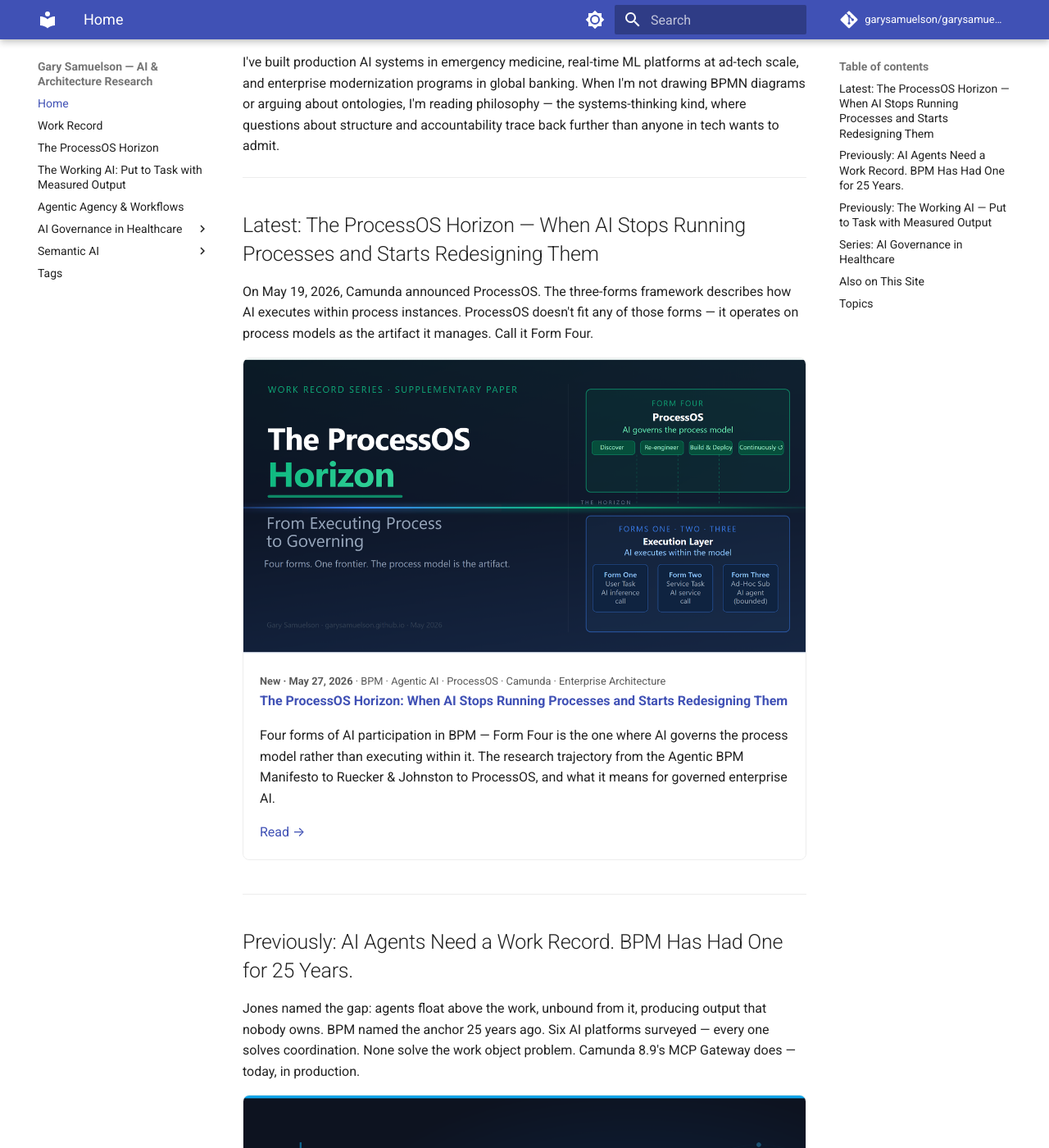
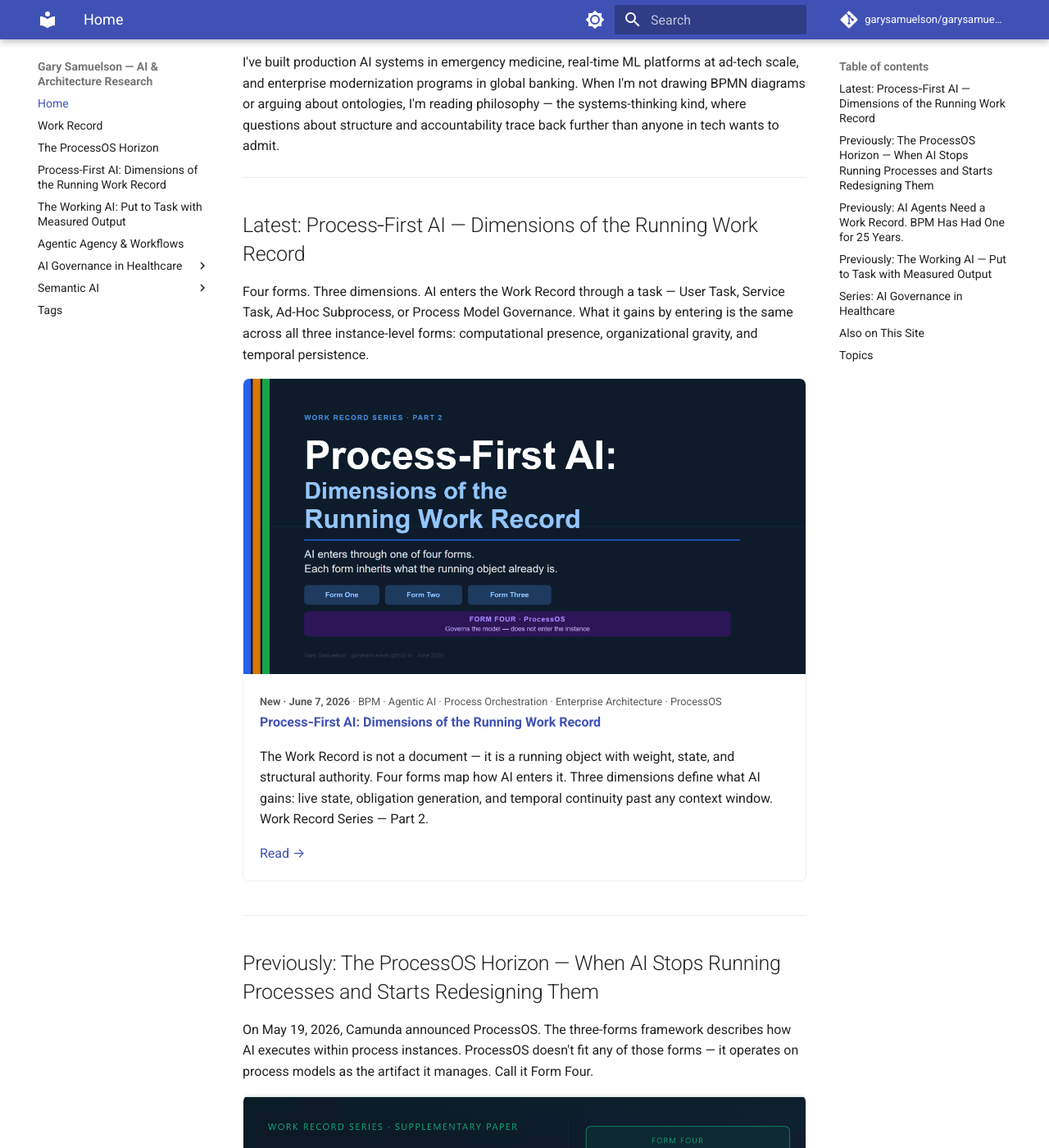
Before and after one commit to garysamuelson/garysamuelson.github.io, an MkDocs documentation site: the page built from docs/index.md, in a window 1280 px wide and 1400 px high, scrolled down 523 px. Shown: the whole window at 82% size. Built offline with MkDocs 1.6.1 and Material for MkDocs 9.7.7, drawn with Linux system fonts in a browser that asks for light colours; comment, search, counter and statistics services are not loaded.

Commit message:
Publish Part 2: Process-First AI — Dimensions of the Running Work Record
- New article: docs/agentic/process-first-ai-dimensions.md (Work Record Series Part 2)
- Banner: dimensions_banner_v2.png (1200x630, LinkedIn-safe)
- New SVGs: form4_governs_not_inherits, forms_dimensions_matrix, three_dimensions_abstract
- Updated index.md: new article featured as Latest
- Updated mkdocs.yml: added to nav after ProcessOS Horizon

```diff
--- a/docs/index.md
+++ b/docs/index.md
@@ -10,7 +10,29 @@
 
 ---
 
-## Latest: The ProcessOS Horizon — When AI Stops Running Processes and Starts Redesigning Them
+## Latest: Process‑First AI — Dimensions of the Running Work Record
+
+Four forms. Three dimensions. AI enters the Work Record through a task — User Task, Service Task, Ad-Hoc Subprocess, or Process Model Governance. What it gains by entering is the same across all three instance-level forms: computational presence, organizational gravity, and temporal persistence.
+
+<div style="display:grid; grid-template-columns: repeat(auto-fit, minmax(280px, 1fr)); gap:1.5rem; margin-bottom:2rem;">
+
+<div markdown style="border:1px solid var(--md-default-fg-color--lightest); border-radius:8px; overflow:hidden;">
+<a href="agentic/process-first-ai-dimensions/">
+  <img src="assets/images/dimensions_banner_v2.png" alt="Process‑First AI: Dimensions of the Running Work Record" style="width:100%; display:block;" />
+</a>
+<div style="padding:1rem;">
+<small><strong>New · June 7, 2026</strong> · BPM · Agentic AI · Process Orchestration · Enterprise Architecture · ProcessOS</small><br/>
+<strong><a href="agentic/process-first-ai-dimensions/">Process‑First AI: Dimensions of the Running Work Record</a></strong>
+<p>The Work Record is not a document — it is a running object with weight, state, and structural authority. Four forms map how AI enters it. Three dimensions define what AI gains: live state, obligation generation, and temporal continuity past any context window. Work Record Series — Part 2.</p>
+<a href="agentic/process-first-ai-dimensions/">Read →</a>
+</div>
+</div>
+
+</div>
+
+---
+
+## Previously: The ProcessOS Horizon — When AI Stops Running Processes and Starts Redesigning Them
 
 On May 19, 2026, Camunda announced ProcessOS. The three-forms framework describes how AI executes within process instances. ProcessOS doesn't fit any of those forms — it operates on process models as the artifact it manages. Call it Form Four.
 
--- a/mkdocs.yml
+++ b/mkdocs.yml
@@ -86,6 +86,7 @@
   - Home: index.md
   - "Work Record": agentic/work-record-is-bpm-task.md
   - "The ProcessOS Horizon": agentic/process-os-horizon.md
+  - "Process-First AI: Dimensions of the Running Work Record": agentic/process-first-ai-dimensions.md
   - "The Working AI: Put to Task with Measured Output": agentic/working-ai-put-to-task.md
   - Agentic Agency & Workflows: agentic/agentic-agency-and-workflows.md
   - AI Governance in Healthcare:
```
Also changed, not shown: other parts of docs/index.md (+1 -1 lines), docs/agentic/process-first-ai-dimensions.md (added, +144 -0 lines), docs/assets/images/dimensions_banner_v1.png (added), docs/assets/images/dimensions_banner_v2.png (added), docs/assets/images/form4_governs_not_inherits.svg (added), docs/assets/images/forms_dimensions_matrix.svg (added), docs/assets/images/three_dimensions_abstract.svg (added).
